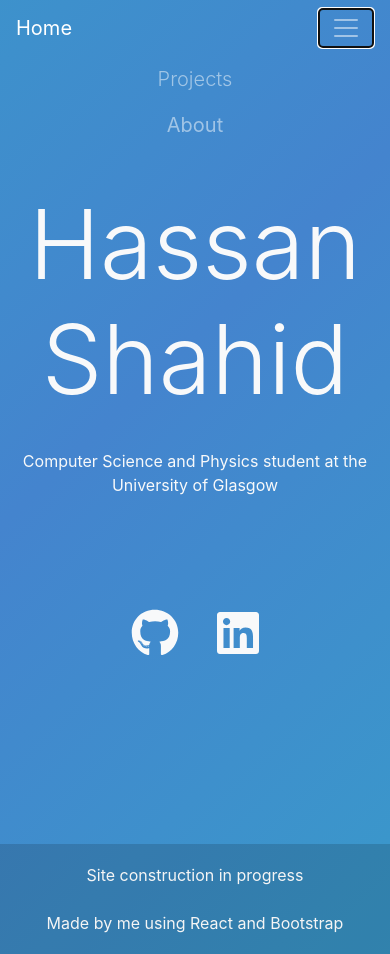
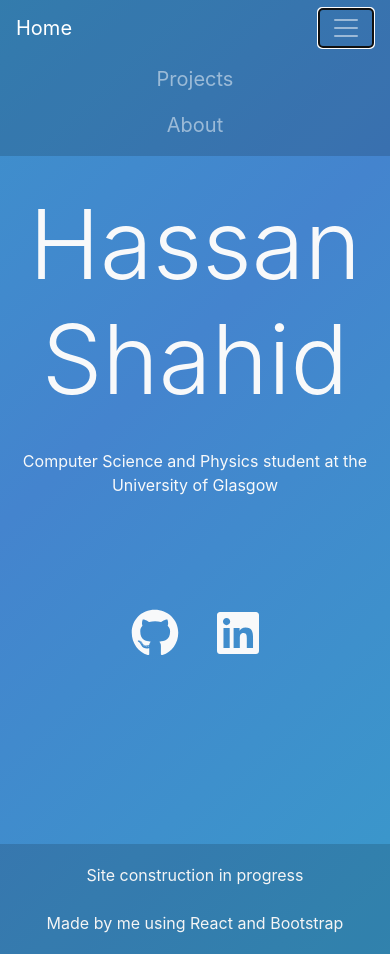
Before and after one commit to muHashh/home, a React (Create React App) app: page / in a window 390 px wide. Both pictures are taken after a click on the button "Toggle navigation". Built offline with nearby package versions, Linux system fonts and the light colour scheme.

Commit message:
made navbar transparent when opened

```diff
--- a/src/App.js
+++ b/src/App.js
@@ -23,12 +23,12 @@ function App() {
         <div className="container container-fluid text-center ">
 
           <h1 className="display-1">
-                Hassan Shahid
+            Hassan Shahid
           </h1>
 
           <br/>
 
-          <p> Computer Science and Physics student at the University of Glasgow</p>
+          <p>Computer Science and Physics student at the University of Glasgow</p>
 
           <br/><br/><br/><br/>
 
--- a/src/components/Navbar.js
+++ b/src/components/Navbar.js
@@ -1,11 +1,13 @@
 import React, { useState, useEffect } from "react";
-// import { Link } from "react-router-dom";
 
 const Navbar = (props) => {
+
   const [isTop, setIsTop] = useState(true);
+  const [isNavbarToggled, setIsNavbarToggled] = useState(false);
+
   useEffect(() => {
     document.addEventListener("scroll", () => {
-      const istop = window.scrollY < 5;
+      const istop = window.scrollY < 20;
       if (istop !== isTop) {
         setIsTop(istop);
       }
@@ -14,12 +16,13 @@ const Navbar = (props) => {
 
   return (
     <nav
-      className={`navbar navbar-expand-lg fixed-top navbar-dark ${
-        isTop ? "bg-transparent" : "transparent"
-      } `}
+      id="navbar"
+      className={`navbar navbar-expand-lg fixed-top navbar-dark
+        ${(isNavbarToggled || !isTop) ? "transparent" : "bg-transparent"}
+      `}
     >
       <a className="navbar-brand" href={process.env.PUBLIC_URL + "/#home"}>
-        {"Home"}
+        Home
       </a>
       <button
         className="navbar-toggler"
@@ -29,6 +32,7 @@ const Navbar = (props) => {
         aria-controls="navbarTogglerDemo02"
         aria-expanded="false"
         aria-label="Toggle navigation"
+        onClick={() => setIsNavbarToggled(!isNavbarToggled)}
       >
         <span className="navbar-toggler-icon"></span>
       </button>
@@ -40,7 +44,7 @@ const Navbar = (props) => {
               className="nav-link lead"
               href={process.env.PUBLIC_URL + "/#projects"}
             >
-              Projects
+              <b>Projects</b>
             </a>
           </li>
           <li className="nav-item">
```
